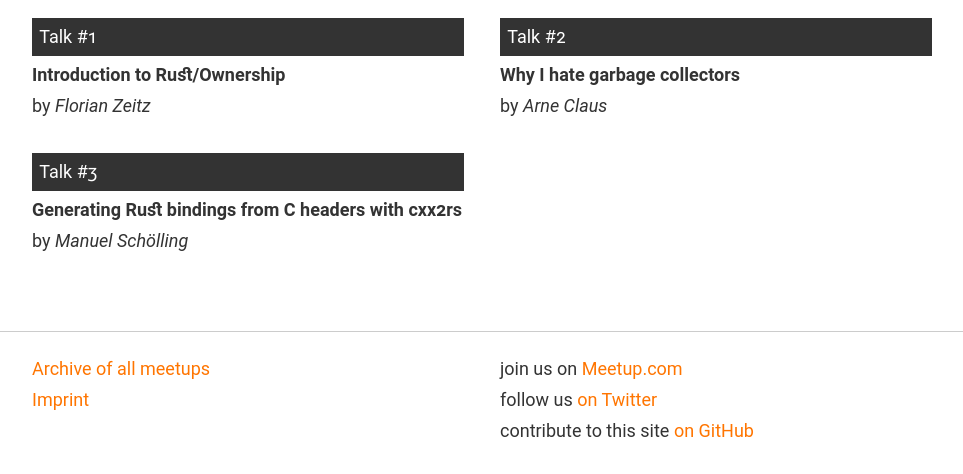
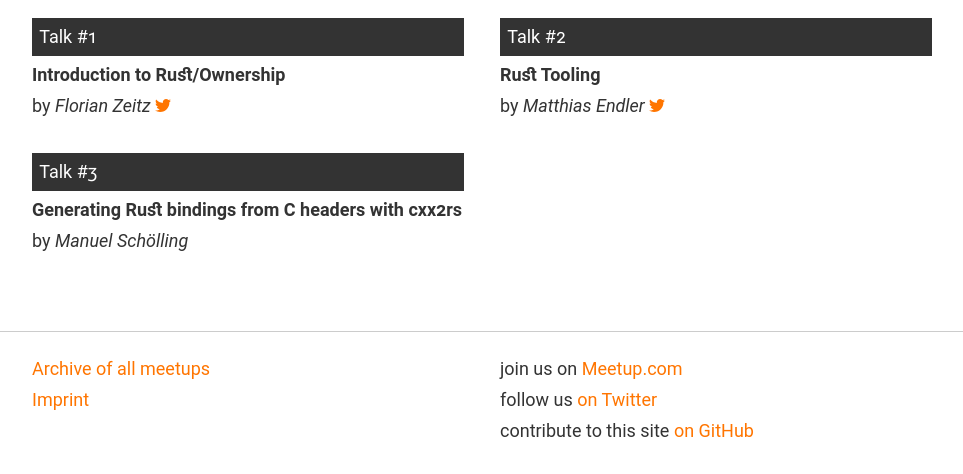
Before and after one commit to Rustaceans/rust-cologne, a Jekyll site: the page built from _posts/2015-10-28-second-meetup.md, in a window 1280 px wide. Shown: the part 548-1022 px from the top of the page, without its empty margins (158-1121 px from the left). Built offline with Jekyll 4.4.1, drawn with Linux system fonts in a browser that asks for light colours.

Commit message:
Add Speaker's Twitter Accounts

```diff
--- a/_includes/talk-list.html
+++ b/_includes/talk-list.html
@@ -3,8 +3,11 @@
     <article class="talk" id="talk-{{forloop.index}}" itemprop="workPerformed" itemscope itemtype="http://schema.org/AudioObject">
       <header class="talk-header">
         <h1 class="talk-title" itemprop="name">{{talk.title}}</h1>
-        <p>
-          by <em class="talk-speaker" itemprop="author">{{talk.speaker}}</em>
+        <p itemprop="author" itemscope itemtype="http://schema.org/Person">
+          by <em class="talk-speaker" itemprop="name">{{talk.speaker.name}}</em>
+          {% if talk.speaker.twitter %}<a class="talk-speaker-twitter" itemprop="sameAs" href="https://twitter.com/{{talk.speaker.twitter}}" title="@{{talk.speaker.twitter}} on Twitter">
+            {% include twitter-logo.html %}
+          </a>{% endif %}
           {% if talk.slides %}
             &mdash; <a itemprop="isBasedOnUrl" href="{{ talk.slides }}">Slides</a>
           {% endif %}
--- /dev/null
+++ b/_includes/twitter-logo.html
@@ -0,0 +1,3 @@
+<svg xmlns="http://www.w3.org/2000/svg" xml:space="preserve" width="16px" height="13px" version="1.1" style="shape-rendering:geometricPrecision; text-rendering:geometricPrecision; image-rendering:optimizeQuality; fill-rule:evenodd; clip-rule:evenodd" viewBox="0 0 6701 5446" xmlns:xlink="http://www.w3.org/1999/xlink">
+  <path class="twitter-logo" d="M6701 645c-247,109 -512,183 -790,216 284,-170 502,-440 604,-761 -266,158 -560,272 -873,334 -251,-267 -608,-434 -1004,-434 -759,0 -1375,616 -1375,1375 0,108 12,213 36,313 -1143,-57 -2156,-605 -2834,-1437 -118,203 -186,439 -186,691 0,477 243,898 612,1144 -225,-7 -437,-69 -623,-172 0,6 0,11 0,17 0,666 474,1222 1103,1348 -115,31 -237,48 -362,48 -89,0 -175,-9 -259,-25 175,546 683,944 1284,955 -471,369 -1063,589 -1708,589 -111,0 -220,-7 -328,-19 608,390 1331,618 2108,618 2529,0 3912,-2095 3912,-3912 0,-60 -1,-119 -4,-178 269,-194 502,-436 686,-712z"/>
+</svg>
--- a/_posts/2015-10-28-second-meetup.md
+++ b/_posts/2015-10-28-second-meetup.md
@@ -9,9 +9,14 @@
   city: Köln
 talks:
 - title: "Introduction to Rust/Ownership"
-  speaker: "Florian Zeitz"
-- title: "Why I hate garbage collectors"
-  speaker: "Arne Claus"
+  speaker:
+    name: "Florian Zeitz"
+    twitter: florob
+- title: "Rust Tooling"
+  speaker:
+    name: "Matthias Endler"
+    twitter: matthiasendler
 - title: "Generating Rust bindings from C headers with cxx2rs"
-  speaker: "Manuel Schölling"
+  speaker:
+    name: "Manuel Schölling"
 ---
--- a/_sass/_talks.scss
+++ b/_sass/_talks.scss
@@ -33,6 +33,12 @@
   }
 }
 
+.talk-speaker-twitter {
+  svg {
+    fill: $color-ac;
+  }
+}
+
 // Talk Header with Counter
 
 .talk-list.is-fancy {
```
Also changed, not shown: _posts/2015-07-29-first-meetup-in-cologne.md (+6 -2 lines).
